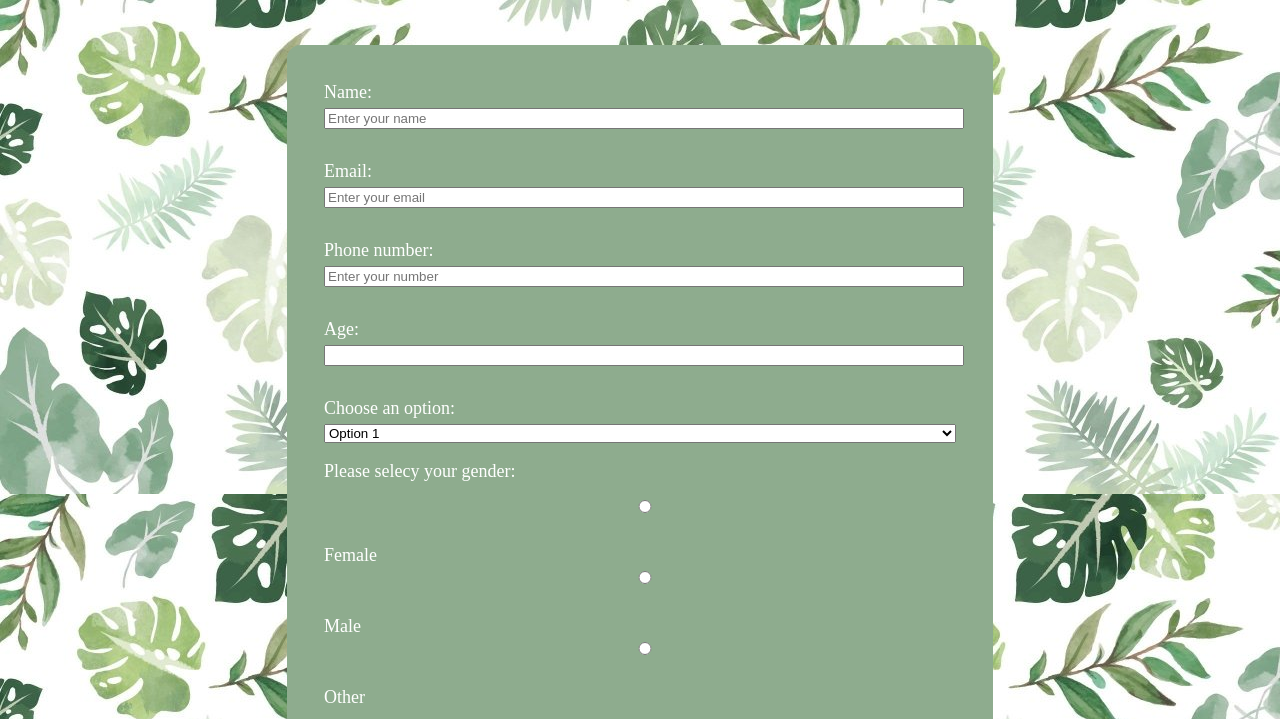
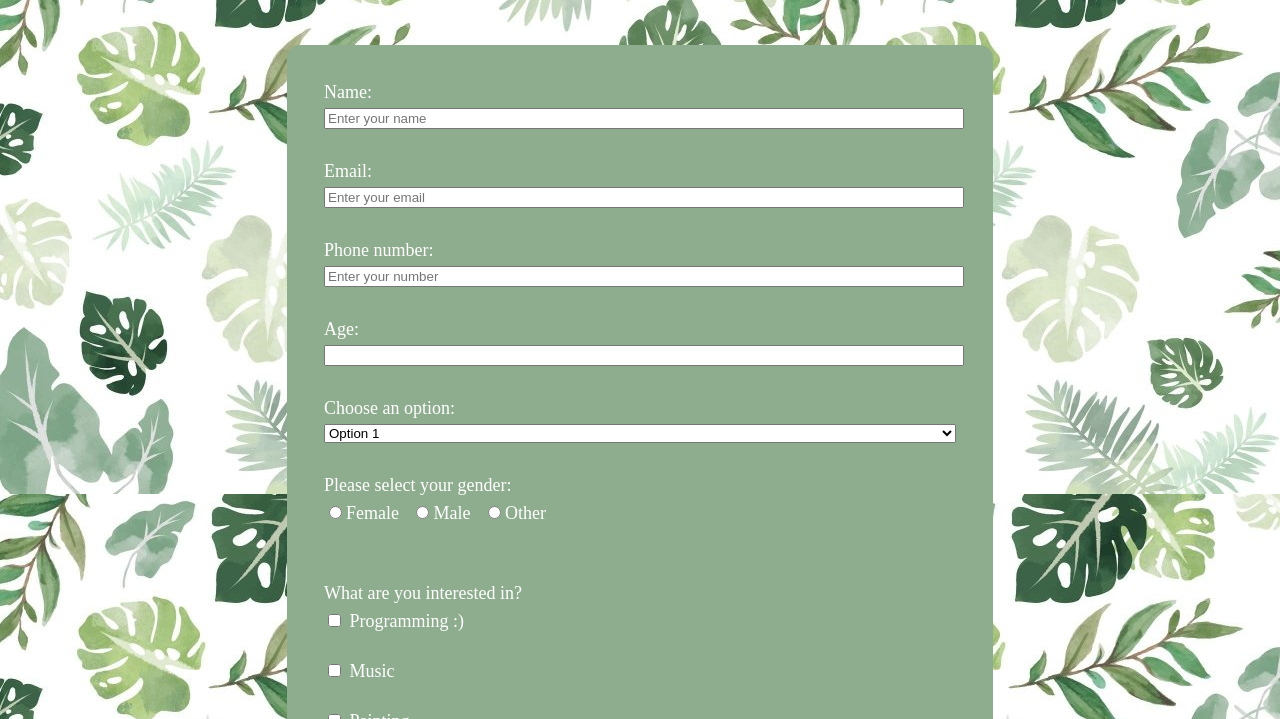
Before and after one commit to anetSzajo/survey-form, a plain HTML site: page index.html in a window 1280 px wide. Shown: the part 81-800 px from the top of the page. Drawn offline with Linux system fonts and the light colour scheme.

Commit message:
gender styling

```diff
--- a/index.html
+++ b/index.html
@@ -27,22 +27,27 @@
                     <option>Option 3</option>
                     <option>Option 4</option>
                 </select>
-                <p>Please selecy your gender:</p>
-                <input type="radio" name="gender" id="gender1" value="">
-                <label for="gender1">Female</label>
-                <input type="radio" name="gender" id="gender2" value="">
-                <label for="gender2">Male</label>
-                <input type="radio" name="gender" id="gender3" value="">
-                <label for="gender3">Other</label>
+                <p>Please select your gender:</p>
+                <label id="gender-label" for="gender1"><input type="radio" name="gender" id="gender1" value="female">Female</label>
+                <label id="gender-label" for="gender2"><input type="radio" name="gender" id="gender2" value="man">Male</label>
+                <label id="gender-label" for="gender3"><input type="radio" name="gender" id="gender3" value="other">Other</label>
                 <p>What are you interested in?</p>
+                <div class="checkbox-option">
                     <input type="checkbox" id ="interests1" name="interests" value="Programming">
                     <label for="interests1">Programming :)</label>
+                </div>
+                <div class="checkbox-option">
                     <input type="checkbox" id ="interests2" name="interests" value="Music">
                     <label for="interests2">Music</label>
+                </div>
+                <div class="checkbox-option">
                     <input type="checkbox" id ="interests3" name="interests" value="Painting">
                     <label for="interests3">Painting</label>
+                </div>
+                <div class="checkbox-option">
                     <input type="checkbox" id ="interests4" name="interests" value="Sawing">
                     <label for="interests4">Sawing</label>
+                </div>
                 <label for="comments">Any comments or suggestions?</label>
                 <textarea id="comments" type="text" name="comments" placeholder="Enter your comment here..."></textarea>
                 <button id="submit">SUBMIT</button>
--- a/main.css
+++ b/main.css
@@ -56,3 +56,23 @@ select{
     margin-top: 5px;
     width: 100%;
 }
+
+#gender-label{
+    margin-right: 8px;
+}
+
+input[type="radio"],
+input[type="checkbox"]{
+    width: auto;
+    margin-right: 4px;
+    display: inline-block;
+}
+
+p {
+    margin-top: 2rem;
+    margin-bottom: 5px;
+}
+
+.checkbox-option{
+    display: block;
+}
```
Lines whose indentation alone changed are shown as unchanged.
